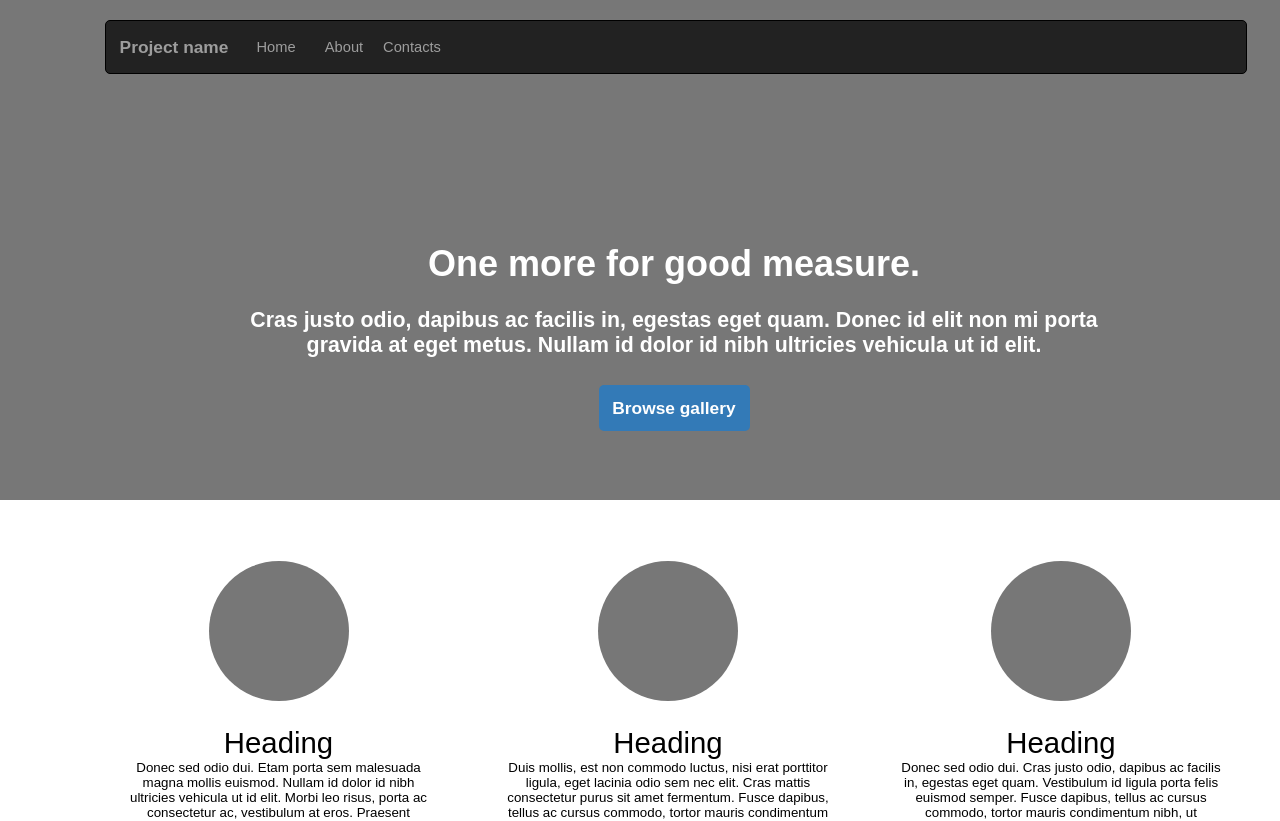
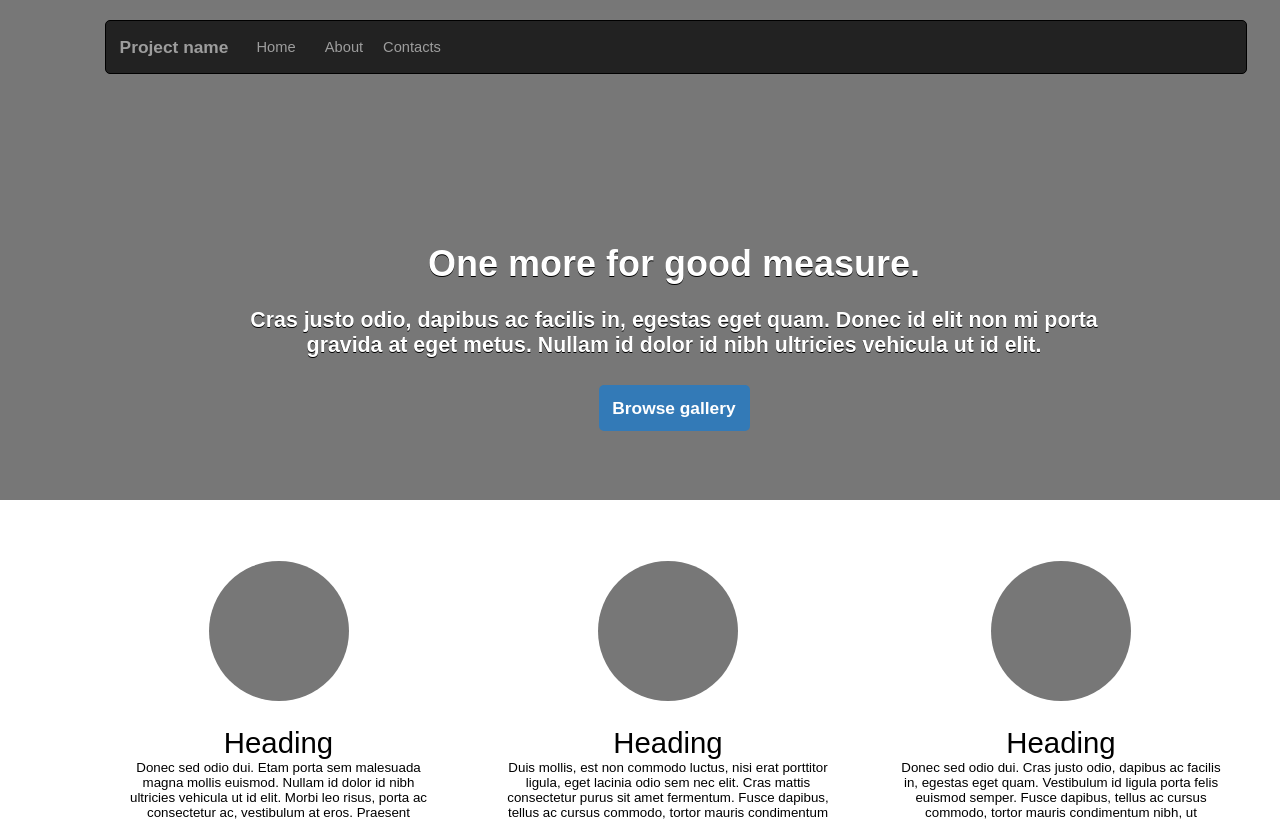
Before and after one commit to bogdanlotuk/Task5, a plain HTML site: page index.html in a window 1280 px wide. Shown: the top 821 px of the page. Drawn offline with Linux system fonts and the light colour scheme.

Commit message:
Text-shadow

```diff
--- a/style.css
+++ b/style.css
@@ -79,6 +79,7 @@ nav ul li a:hover {
 	text-align: center;
 	color: #ffffff;
 	font-weight: bold;
+	text-shadow: 0px 1px black;
 }
 
 #measure h1 {
```
